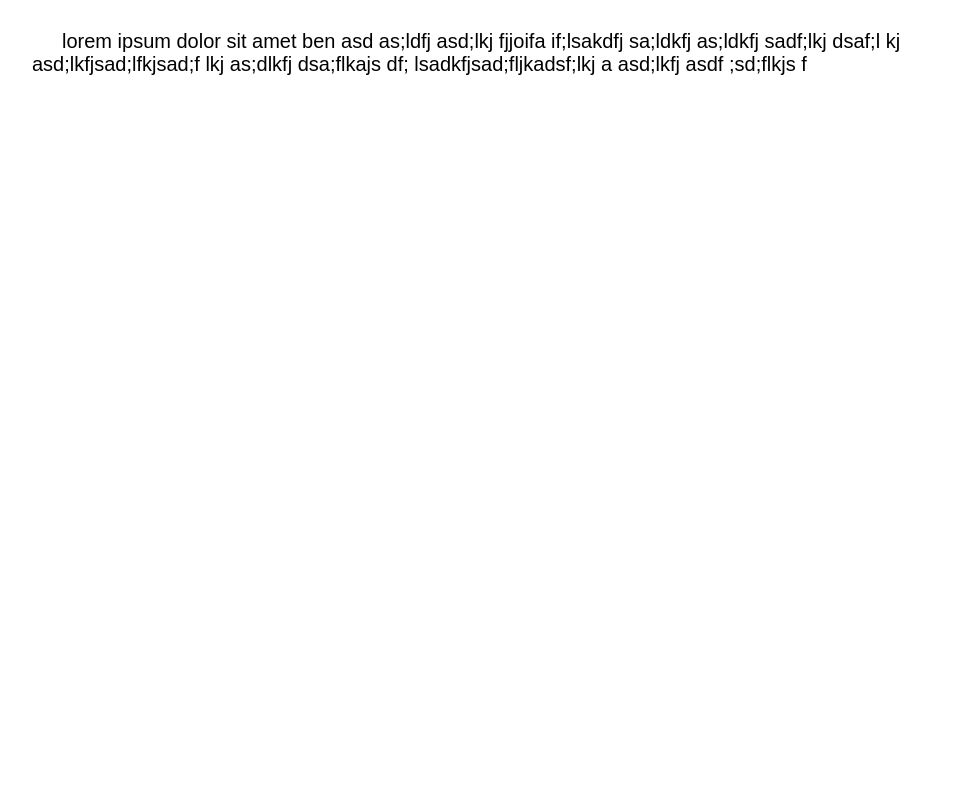
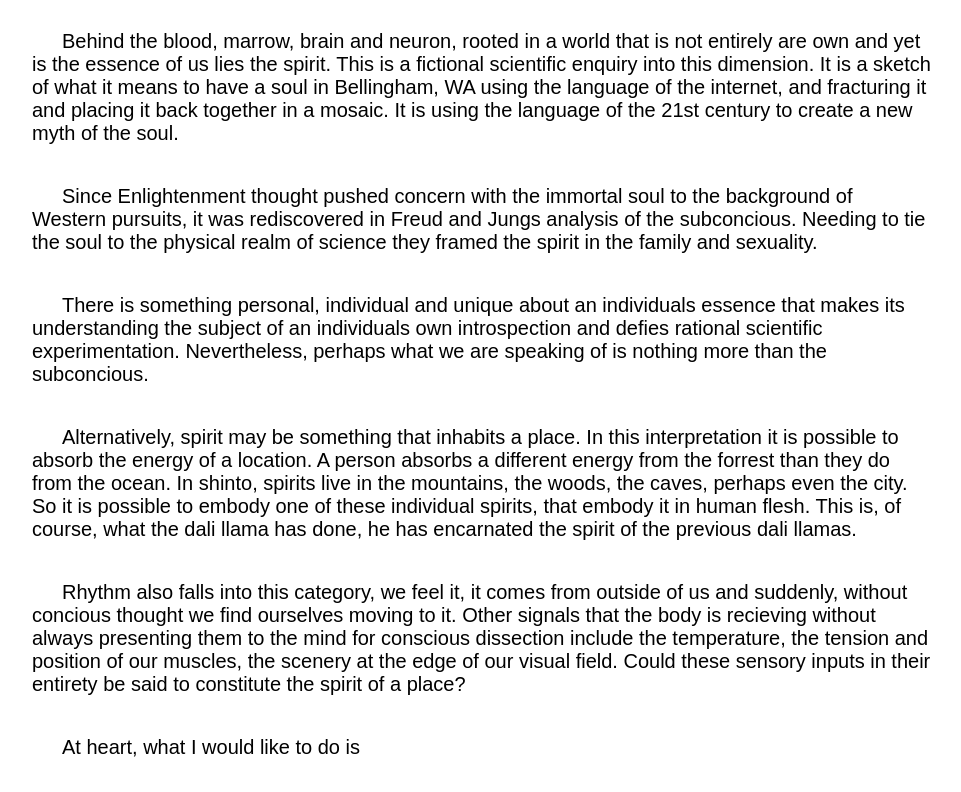
Before and after one commit to Braelan/letters, a plain HTML site: page essence.html in a window 1280 px wide. Shown: the whole page, without its empty margins (158-1119 px from the left). Drawn offline with Linux system fonts and the light colour scheme; a web font is replaced by a local one.

Commit message:
starting

```diff
--- a/essence.html
+++ b/essence.html
@@ -2,7 +2,33 @@
 <link rel="stylesheet" href="letters.css">
 
 
-<div class="letter">
-<p>         lorem ipsum dolor sit amet ben asd  as;ldfj asd;lkj fjjoifa if;lsakdfj sa;ldkfj as;ldkfj sadf;lkj dsaf;l kj
-asd;lkfjsad;lfkjsad;f lkj as;dlkfj dsa;flkajs df; lsadkfjsad;fljkadsf;lkj a asd;lkfj asdf ;sd;flkjs f</p>
+<div class="letter souls_and_essences">
+<p id='into'>
+	Behind the blood, marrow, brain and neuron, rooted in a world that is not entirely are own and yet is the essence of us lies
+	the spirit.  This is a fictional scientific enquiry into this dimension.  It is a sketch of what it means to have a soul in Bellingham, WA using the language of the internet, and fracturing it and placing it back together in a mosaic.  It is using the language of the 21st century to create a new myth of the soul.
+</p>
+<p>
+Since Enlightenment thought pushed concern with the immortal soul to the background of Western pursuits, it was rediscovered  in Freud and Jungs analysis of the subconcious. Needing to tie the soul to the physical realm of science they framed the spirit in the family and sexuality.
+</p>
+
+<p>
+	There is something personal, individual and unique about an individuals essence that makes its understanding the
+	subject of an individuals own introspection and defies rational scientific experimentation.  Nevertheless, perhaps what we
+	are speaking of is nothing more than the subconcious.
+</p>
+
+<p>
+	Alternatively, spirit may be something that inhabits a place.  In this interpretation it is possible to absorb the energy
+	of a location.  A person absorbs a different energy from the forrest than they do from the ocean.  In shinto, spirits live in
+	the mountains, the woods, the caves, perhaps even the city.  So it is possible to embody one of these individual spirits, that 	      embody it in human flesh.  This is, of course, what the dali llama has done, he has encarnated the spirit of the previous dali	    llamas.
+</p>
+
+<p>
+  Rhythm also falls into this category, we feel it, it comes from outside of us and suddenly, without concious thought we find ourselves moving to it.  Other signals that the body is recieving without always presenting them to the mind for conscious dissection include the temperature, the tension and position of our muscles, the scenery at the edge of our visual field.  Could these sensory inputs in their entirety be said to constitute the spirit of a place?
+</p>
+
+<p>
+At heart, what I would like to do is
+</p>
+
 <div>
```
Also changed, not shown: 2 other files.
